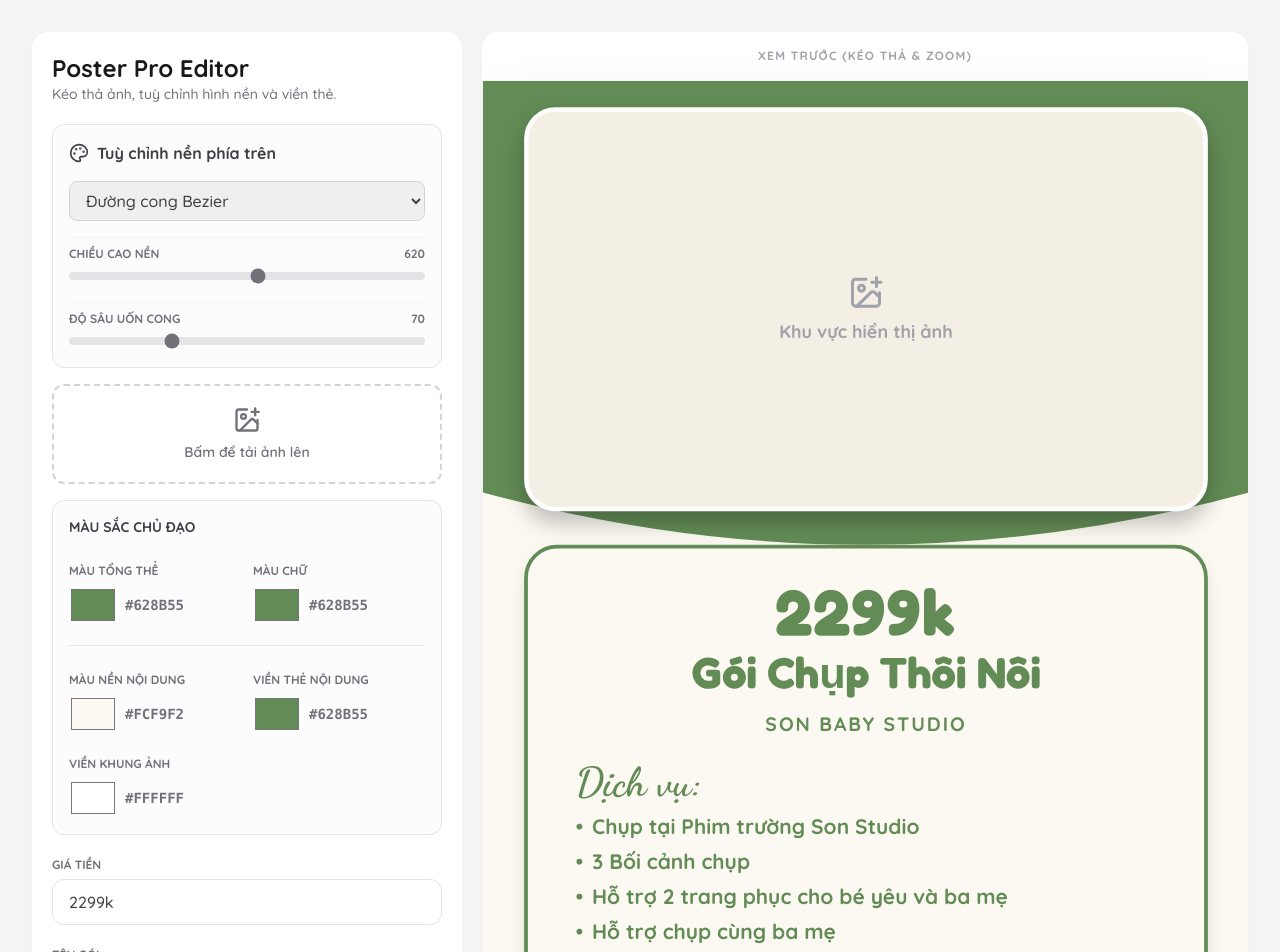
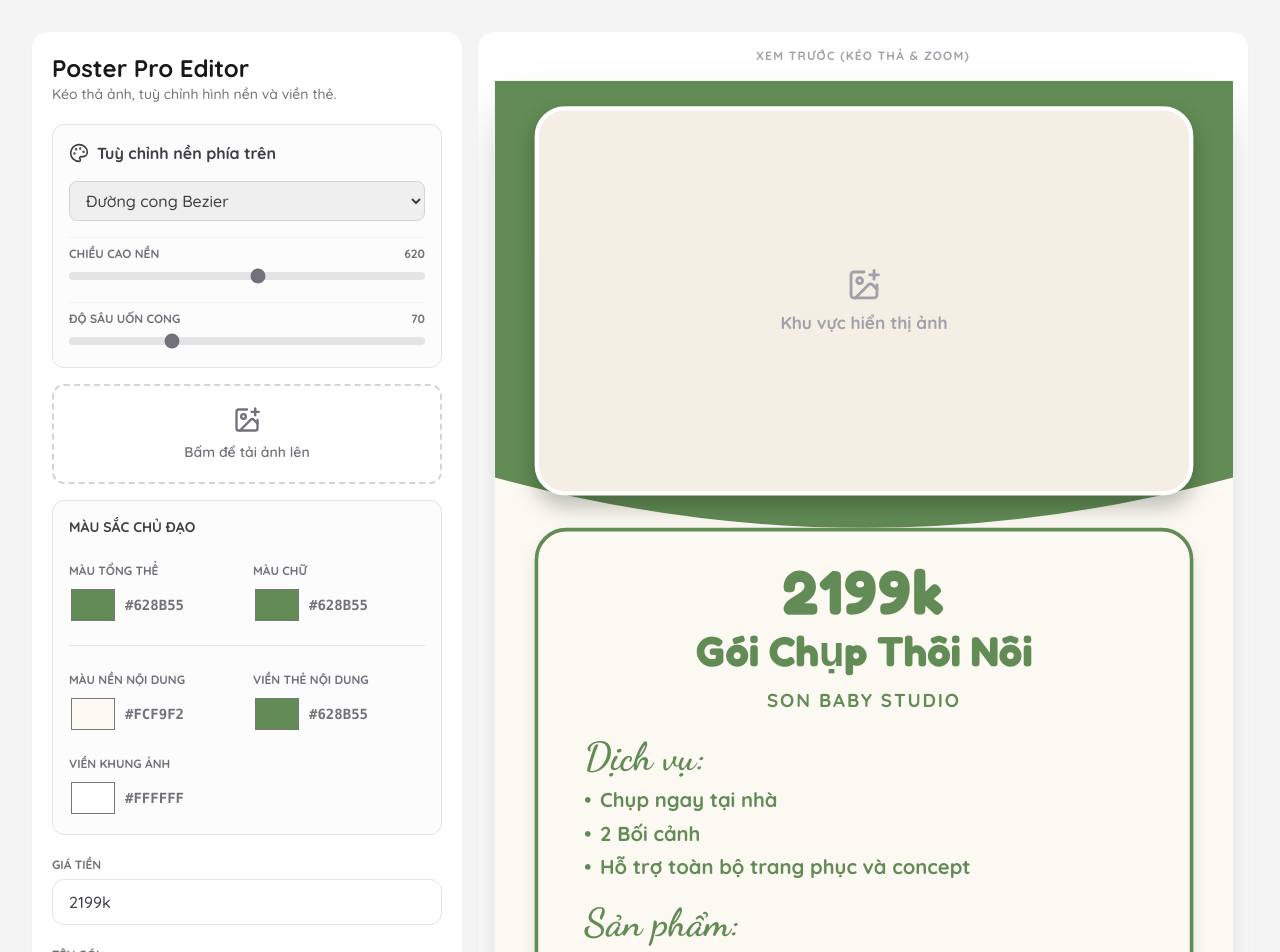
Before and after one commit to bothuine/poster-tool, a Next.js app: page / in a window 1280 px wide. Shown: the top 952 px of the page. Built offline with nearby package versions, Linux system fonts and the light colour scheme.

Commit message:
Update page.tsx

```diff
--- a/app/page.tsx
+++ b/app/page.tsx
@@ -28,15 +28,14 @@
 
   const [imgTransform, setImgTransform] = useState({ x: 0, y: 0, scale: 1 });
 
-  const [price, setPrice] = useState("2299k");
+  const [price, setPrice] = useState("2199k");
   const [packageTitle, setPackageTitle] = useState("Gói Chụp Thôi Nôi");
   const [studioName, setStudioName] = useState("SON BABY STUDIO");
 
   const [serviceItems, setServiceItems] = useState([
-    "Chụp tại Phim trường Son Studio",
-    "3 Bối cảnh chụp",
-    "Hỗ trợ 2 trang phục cho bé yêu và ba mẹ",
-    "Hỗ trợ chụp cùng ba mẹ",
+    "Chụp ngay tại nhà",
+    "2 Bối cảnh",
+    "Hỗ trợ toàn bộ trang phục và concept",
   ]);
 
   const [productItems, setProductItems] = useState([
@@ -61,16 +60,20 @@
   const [shapeHeight, setShapeHeight] = useState(620);
   const [shapeIntensity, setShapeIntensity] = useState(70);
 
-  const previewWrapRef = useRef<HTMLDivElement>(null);
+  // KHÔI PHỤC BẢN VÁ LỖI RESPONSIVE VỠ KHUNG
+  const measureRef = useRef<HTMLDivElement>(null);
   const [previewScale, setPreviewScale] = useState(1);
 
   useEffect(() => {
     const resizePreview = () => {
-      if (!previewWrapRef.current) return;
-      setPreviewScale(Math.min(1, previewWrapRef.current.clientWidth / POSTER_W));
+      if (!measureRef.current) return;
+      const availableWidth = measureRef.current.clientWidth;
+      setPreviewScale(Math.min(1, availableWidth / POSTER_W));
     };
+
     resizePreview();
     window.addEventListener("resize", resizePreview);
+    document.fonts.ready.then(resizePreview); // Tính toán lại sau khi load font
     return () => window.removeEventListener("resize", resizePreview);
   }, []);
 
@@ -104,8 +107,7 @@
   }
 
   return (
-    <main className="min-h-screen bg-zinc-100 p-3 md:p-8 font-quicksand">
-      {/* Đã thêm font Fredoka cho phần giá và tên gói */}
+    <main className="min-h-screen bg-zinc-100 p-2 md:p-6 lg:p-8 font-quicksand overflow-x-hidden">
       <style dangerouslySetInnerHTML={{__html: `
         @import url('https://fonts.googleapis.com/css2?family=Dancing+Script:wght@700&family=Quicksand:wght@500;600;700;800;900&family=Fredoka:wght@600;700&display=swap');
         .font-cursive { font-family: 'Dancing Script', cursive; }
@@ -113,7 +115,7 @@
         .font-cute { font-family: 'Fredoka', sans-serif; }
       `}} />
 
-      <div className="mx-auto grid max-w-7xl gap-5 lg:grid-cols-[430px_1fr]">
+      <div className="mx-auto grid max-w-7xl gap-4 lg:grid-cols-[430px_1fr]">
         <section className="rounded-2xl bg-white p-4 shadow-sm md:p-5 h-fit space-y-5">
           <div>
             <h1 className="text-2xl font-bold text-zinc-900">Poster Pro Editor</h1>
@@ -189,10 +191,15 @@
           </div>
         </section>
 
-        <section ref={previewWrapRef} className="rounded-2xl bg-white p-3 shadow-sm md:p-4 overflow-hidden flex flex-col items-center justify-start">
-          <div className="mb-4 text-xs font-bold uppercase tracking-widest text-zinc-400">Xem trước (Kéo thả & Zoom)</div>
+        {/* CƠ CHẾ RESPONSIVE ĐÃ ĐƯỢC KHÔI PHỤC */}
+        <section className="rounded-2xl bg-white p-3 shadow-sm md:p-4 overflow-hidden flex flex-col items-center justify-start">
+          <div className="mb-4 text-xs font-bold uppercase tracking-widest text-zinc-400 text-center w-full">Xem trước (Kéo thả & Zoom)</div>
+
+          {/* Thước đo ẩn để lấy đúng chiều rộng container */}
+          <div ref={measureRef} className="w-full h-0" />
+
           <div
-            className="relative shadow-2xl border border-zinc-100 bg-white"
+            className="relative shadow-2xl border border-zinc-100 bg-white transition-all duration-200 ease-out"
             style={{ width: POSTER_W * previewScale, height: POSTER_H * previewScale }}
           >
             <div
@@ -344,7 +351,6 @@
         }}
       >
         <div className="text-center">
-          {/* Đã áp dụng font-cute (Fredoka) và bỏ hiệu ứng uppercase */}
           <div className="text-[86px] font-bold leading-none font-cute tracking-wide" style={{ color: data.themeColor }}>{data.price}</div>
           <div className="mt-1 text-[58px] font-bold leading-tight font-cute" style={{ color: data.themeColor }}>{data.packageTitle}</div>
           {data.studioName && (
@@ -442,7 +448,6 @@
   ctx.textAlign = "center";
   ctx.fillStyle = data.themeColor;
 
-  // Áp dụng Font Fredoka, không chuyển Uppercase cho Title
   ctx.font = "700 86px 'Fredoka', sans-serif";
   ctx.fillText(data.price, w/2, L.cardY + 115);
 
```
